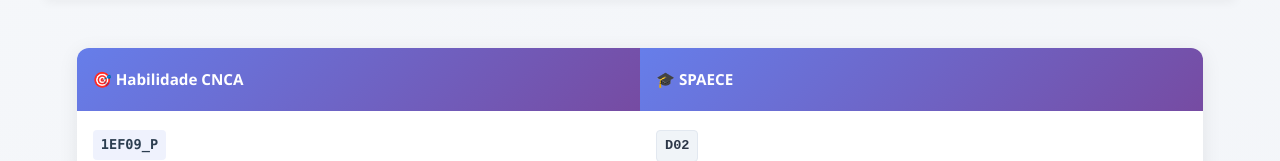
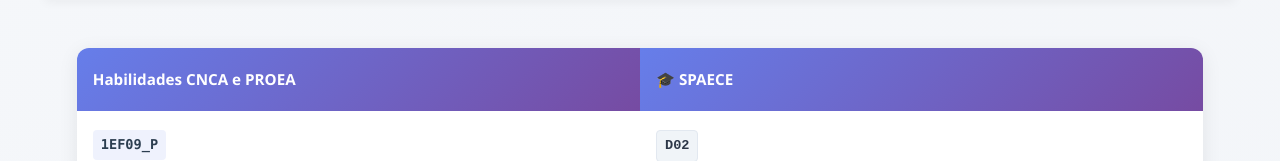
Before and after one commit to pauloheg33/ciclos1, a plain HTML site: page correlacao-proposta.html in a window 1280 px wide. Shown: the part 285-446 px from the top of the page. Drawn offline with nearby package versions, Linux system fonts and the light colour scheme.

Commit message:
📝 Atualização do nome da coluna para 'Habilidades CNCA e PROEA'
- Alterado cabeçalho da tabela de correlações
- Nome mais descritivo incluindo ambas as referências (CNCA e PROEA)
- Melhoria na clareza da interface para o usuário

```diff
--- a/correlacao-proposta.html
+++ b/correlacao-proposta.html
@@ -81,7 +81,7 @@
                     <thead>
                         <tr>
                             <th class="col-cnca">
-                                🎯 Habilidade CNCA
+                                Habilidades CNCA e PROEA
                             </th>
                             <th class="col-spaece">
                                 🎓 SPAECE
```
